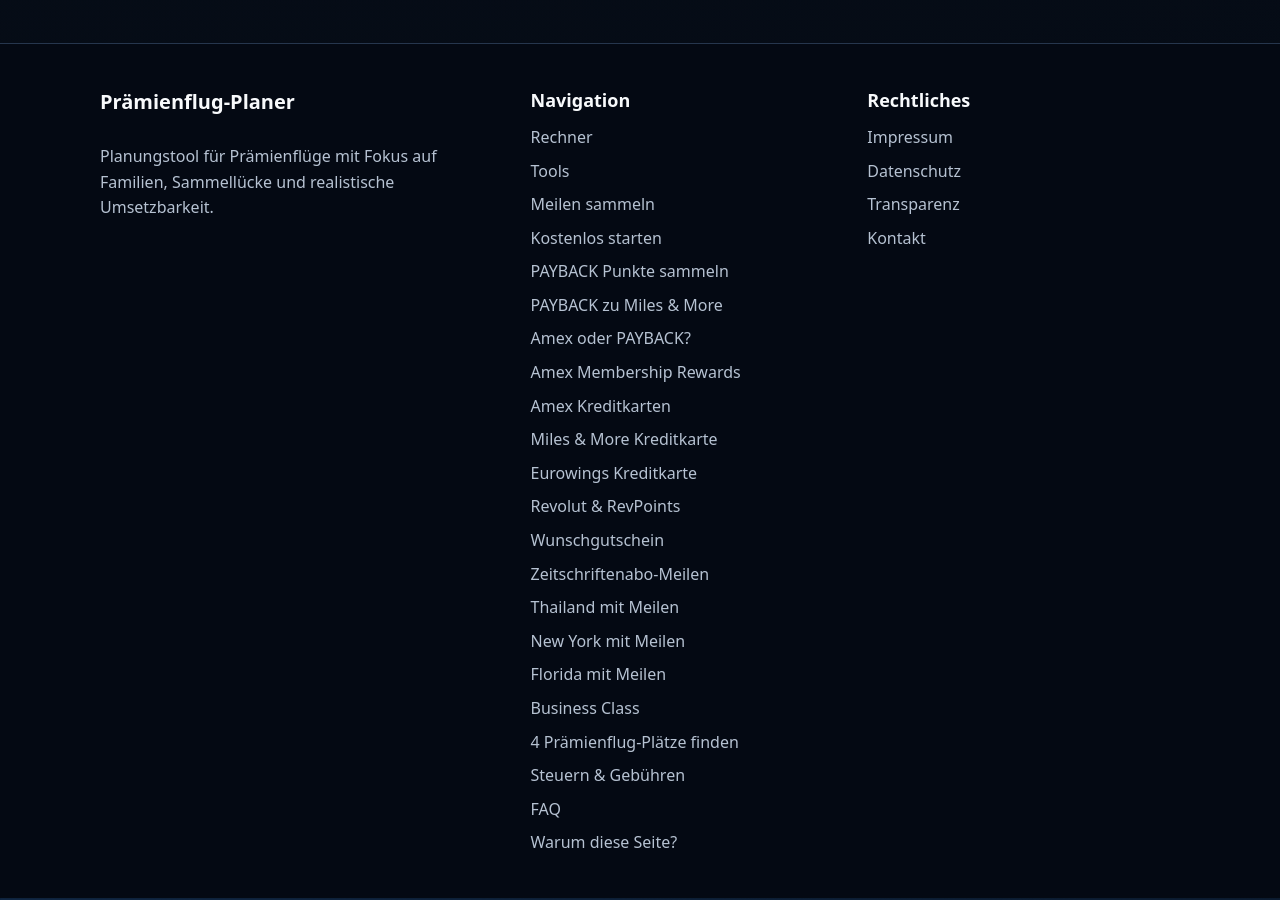
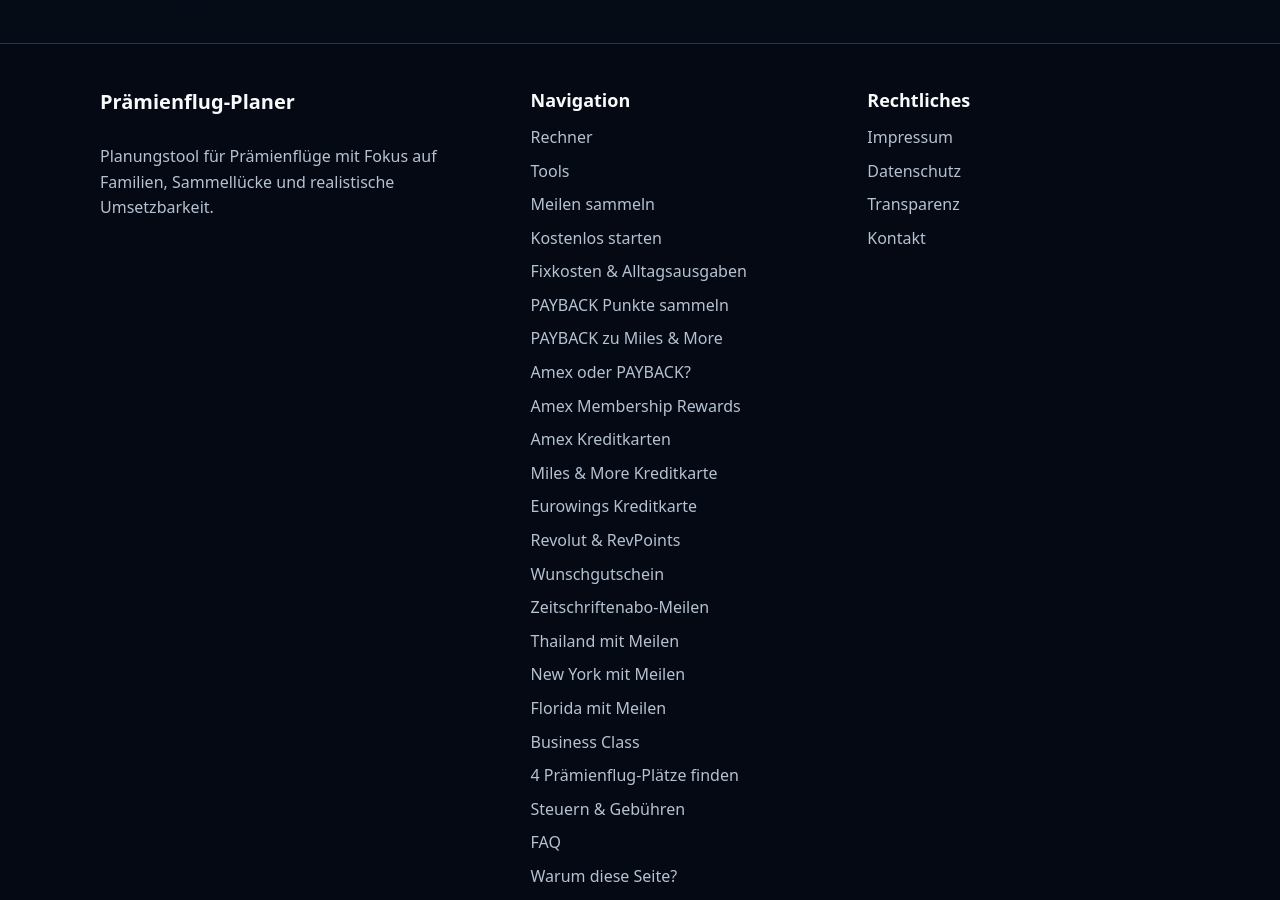
Before and after one commit to Praemienflug-Planer/miles-planer, a Jekyll site: the page built from index.html, in a window 1280 px wide and 900 px high, scrolled down 5275 px. Built offline with Jekyll 4.4.1, drawn with Linux system fonts in a browser that asks for light colours.

Commit message:
Verlinke Fixkosten-Meilenrechner im Footer

```diff
--- a/_includes/footer.html
+++ b/_includes/footer.html
@@ -11,6 +11,7 @@
         <li><a href="/tools/">Tools</a></li>
         <li><a href="/meilen-sammeln/">Meilen sammeln</a></li>
         <li><a href="/meilen-sammeln/anfaenger/">Kostenlos starten</a></li>
+        <li><a href="/meilen-sammeln/fixkosten-meilen/">Fixkosten &amp; Alltagsausgaben</a></li>
         <li><a href="/meilen-sammeln/payback/">PAYBACK Punkte sammeln</a></li>
         <li><a href="/meilen-sammeln/payback-punkte-miles-and-more/">PAYBACK zu Miles &amp; More</a></li>
         <li><a href="/amex-oder-payback/">Amex oder PAYBACK?</a></li>
```
